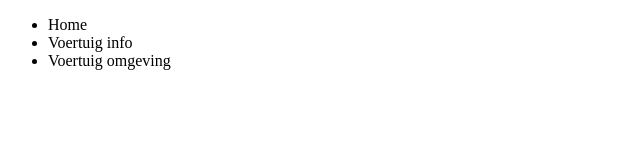
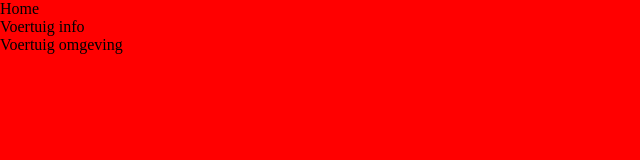
Before and after one commit to Sbalieev/Challenge-1---Samir-Alieev, a plain HTML site: page index.html in a window 1280 px wide. Shown: the whole page, without its empty margins (0-640 px from the left). Drawn offline with Linux system fonts and the light colour scheme.

Commit message:
Links naar stylesheets gecorrigeerd

```diff
--- a/index.html
+++ b/index.html
@@ -2,8 +2,8 @@
 <html>
   <head>
     <meta charset="UTF-8">
-    <link href="css/media.css" type="text/css"/>
-    <link href="css/main.css" type="text/css"/>
+    <link href="css/media.css" rel="stylesheet" type="text/css"/>
+    <link href="css/main.css" rel="stylesheet" type="text/css"/>
     <title>SpaceX</title>
   </head>
   <body>
```
